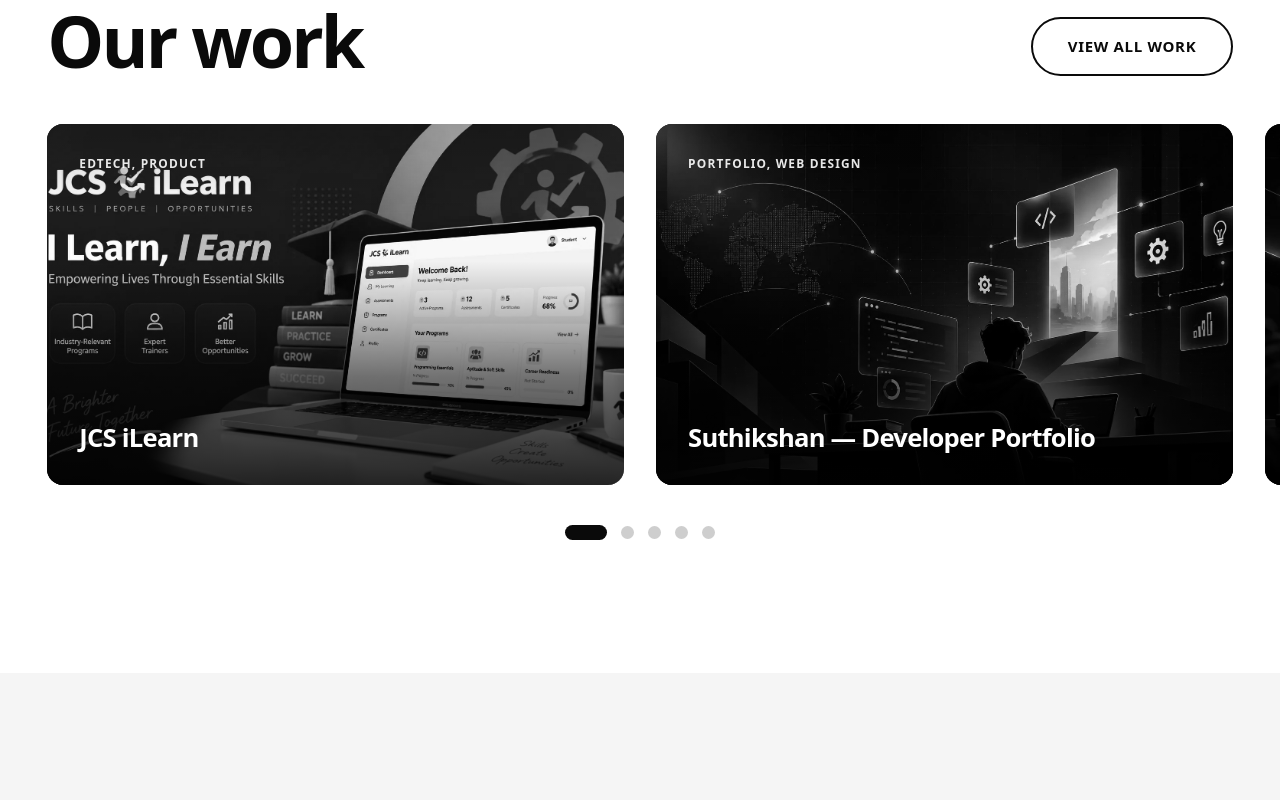
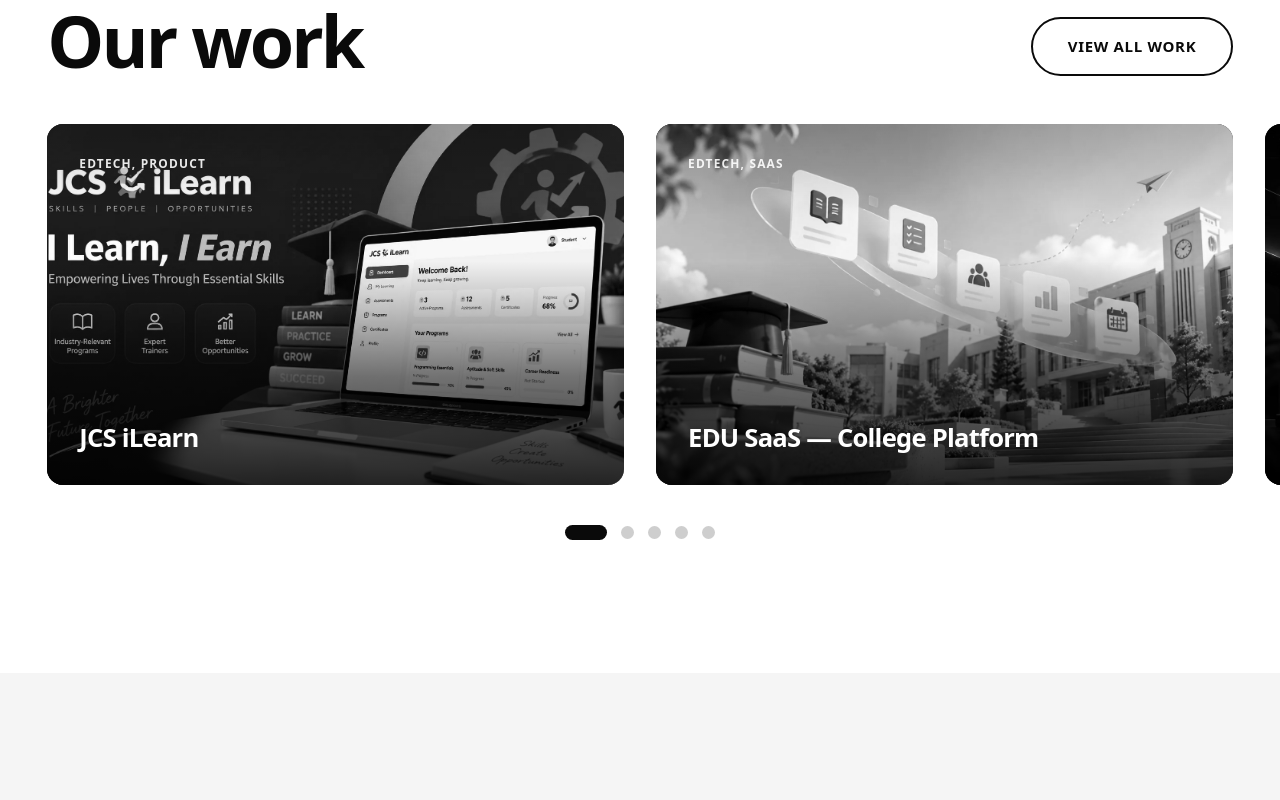
Before and after one commit to nazbara/Portfolio, a React (Vite) app: page / in a window 1280 px wide. Shown: the part 2900-3700 px from the top of the page. Built offline with nearby package versions, Linux system fonts and the light colour scheme.

Commit message:
ahkahdad

```diff
--- a/src/data/work-detail.ts
+++ b/src/data/work-detail.ts
@@ -99,61 +99,61 @@ export const workDetailPages: WorkDetailPage[] = [
   },
   {
     // TODO: replace with real copy/stats — placeholder case study derived from data/work.ts's categories & summary.
-    slug: 'suthikshan-portfolio',
+    slug: 'edu-saas',
     hero: {
-      categories: ['Portfolio', 'Web Design', 'Personal Brand'],
-      headingLines: ['A Portfolio', 'That Reads Like', 'A Developer', 'Actually Built It'],
-      client: 'Suthikshan',
+      categories: ['EdTech', 'SaaS', 'College Platform'],
+      headingLines: ['Classroom And', 'Faculty, Finally', 'Running On', 'One Platform'],
+      client: 'EDU SaaS',
     },
     challenge: {
       label: 'The Challenge',
       statement: [
-        { text: "A generic template couldn't carry the " },
-        { text: 'specific way Suthikshan works', muted: true },
-        { text: ' — his process, his projects, the details a hiring manager actually ' },
-        { text: 'scrolls to find', muted: true },
+        { text: 'Classroom activity and faculty operations lived in ' },
+        { text: 'separate, disconnected tools', muted: true },
+        { text: ' — the college needed a single platform where ' },
+        { text: 'both sides stayed in sync', muted: true },
         { text: '.' },
       ],
     },
     approach: {
       label: 'Our Approach',
-      heading: 'A Site Built Like A Product',
+      heading: 'One Platform, Two Sides',
       intro:
-        "Rather than a stack of generic sections, we treated the portfolio like a small product: one clear narrative from who he is, to what he's built, to how to reach him.",
+        'We designed the platform around the two groups who actually run a college day to day, so classroom activity and faculty operations feed the same system instead of two disconnected ones.',
       cards: [
         {
           number: '01',
-          title: 'Project-First Structure',
-          description: 'Real projects lead the page, each with enough context to explain the problem, not just the tech stack used.',
+          title: 'Unified Classroom & Faculty',
+          description: 'Classroom activity and faculty operations share one platform, so updates on either side stay in sync automatically.',
         },
         {
           number: '02',
-          title: 'Fast, Focused Build',
-          description: 'A lightweight, fast-loading site with no unnecessary libraries, so the work is what loads first — not a loading spinner.',
+          title: 'Built For One College',
+          description: "The platform is shaped around this college's specific structure and workflows, not a generic one-size-fits-all template.",
         },
       ],
     },
     results: {
       label: 'The Result',
       statement: [
-        { text: 'The result is a portfolio Suthikshan can ' },
-        { text: 'confidently share', muted: true },
-        { text: ' in an application or a DM, without a follow-up explanation.' },
+        { text: 'The result is a platform the college runs its ' },
+        { text: 'day-to-day classroom and faculty work', muted: true },
+        { text: ' through, instead of juggling separate tools.' },
       ],
       stats: [
-        { value: '<1s', label: 'First contentful paint on a typical connection' },
-        { value: '100', label: 'Lighthouse performance score on the deployed build' },
+        { value: '1', label: 'Platform replacing separate classroom and faculty tools' },
+        { value: '100%', label: 'Of classroom and faculty data kept in sync' },
       ],
       cards: [
         {
-          title: 'A Clear First Impression',
-          label: 'Positioning',
-          description: 'Visitors understand what Suthikshan builds and how he works within the first screen, no scrolling required.',
+          title: 'Single Source Of Truth',
+          label: 'Data',
+          description: 'Classroom and faculty records live in one place, so nothing falls out of sync between the two sides.',
         },
         {
           title: 'Built To Extend',
           label: 'Maintainability',
-          description: 'Adding a new project is a content change, not a design decision — the layout already knows how to hold it.',
+          description: 'Adding a new workflow is a content change, not a design decision — the platform already knows how to hold it.',
         },
       ],
     },
--- a/src/data/work.ts
+++ b/src/data/work.ts
@@ -24,11 +24,10 @@ export const workItems: WorkItem[] = [
     link: 'https://www.jcsilearn.com',
   },
   {
-    slug: 'suthikshan-portfolio',
-    title: 'Suthikshan — Developer Portfolio',
-    categories: ['Portfolio', 'Web Design'],
-    summary: 'A personal developer portfolio site.',
-    link: 'https://suthikshan-portfolio-lac-delta-34.vercel.app/',
+    slug: 'edu-saas',
+    title: 'EDU SaaS — College Platform',
+    categories: ['EdTech', 'SaaS'],
+    summary: 'A college platform combining the classroom and the faculty into one software.',
   },
   {
     slug: 'tharun-portfolio',
```
Also changed, not shown: src/assets/work/edu-saas.webp (added), src/assets/work/suthikshan-portfolio.webp (deleted).
